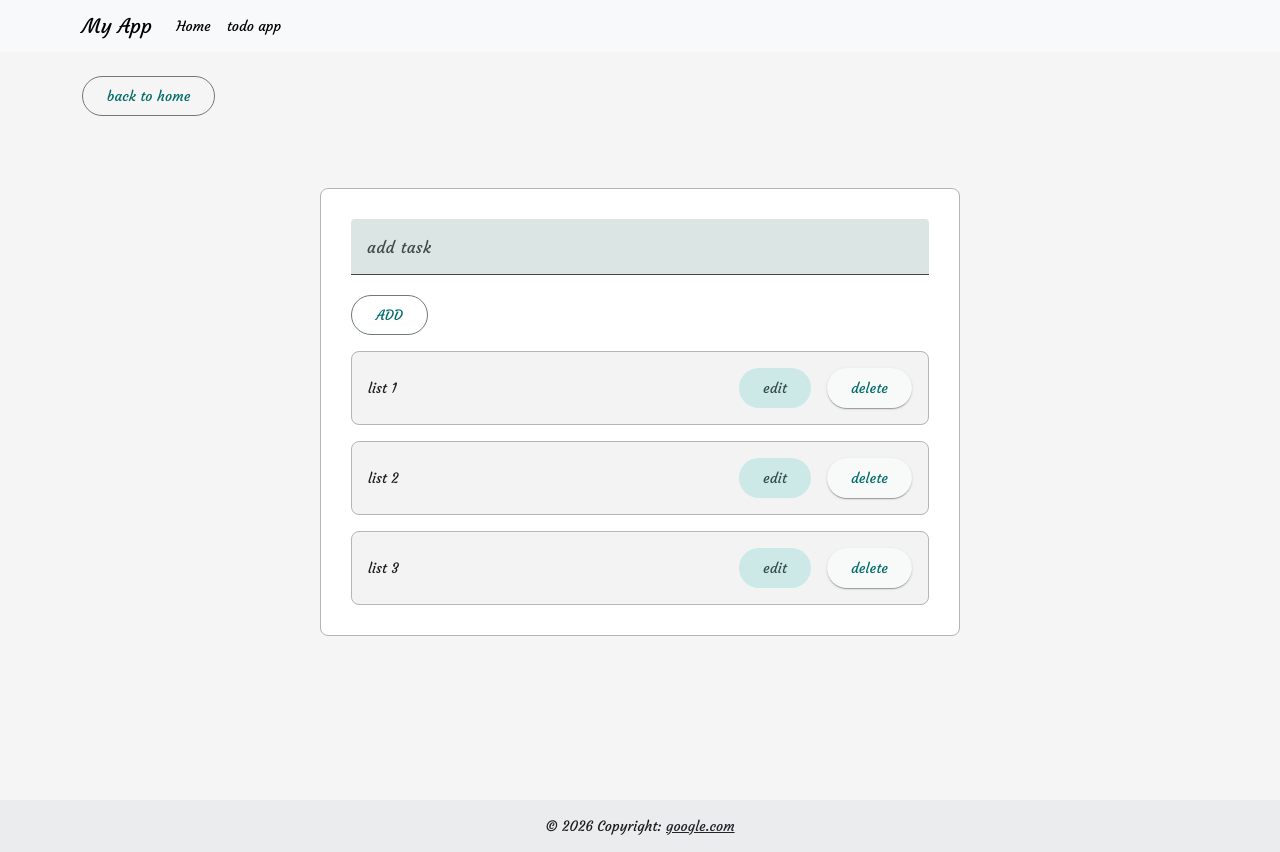
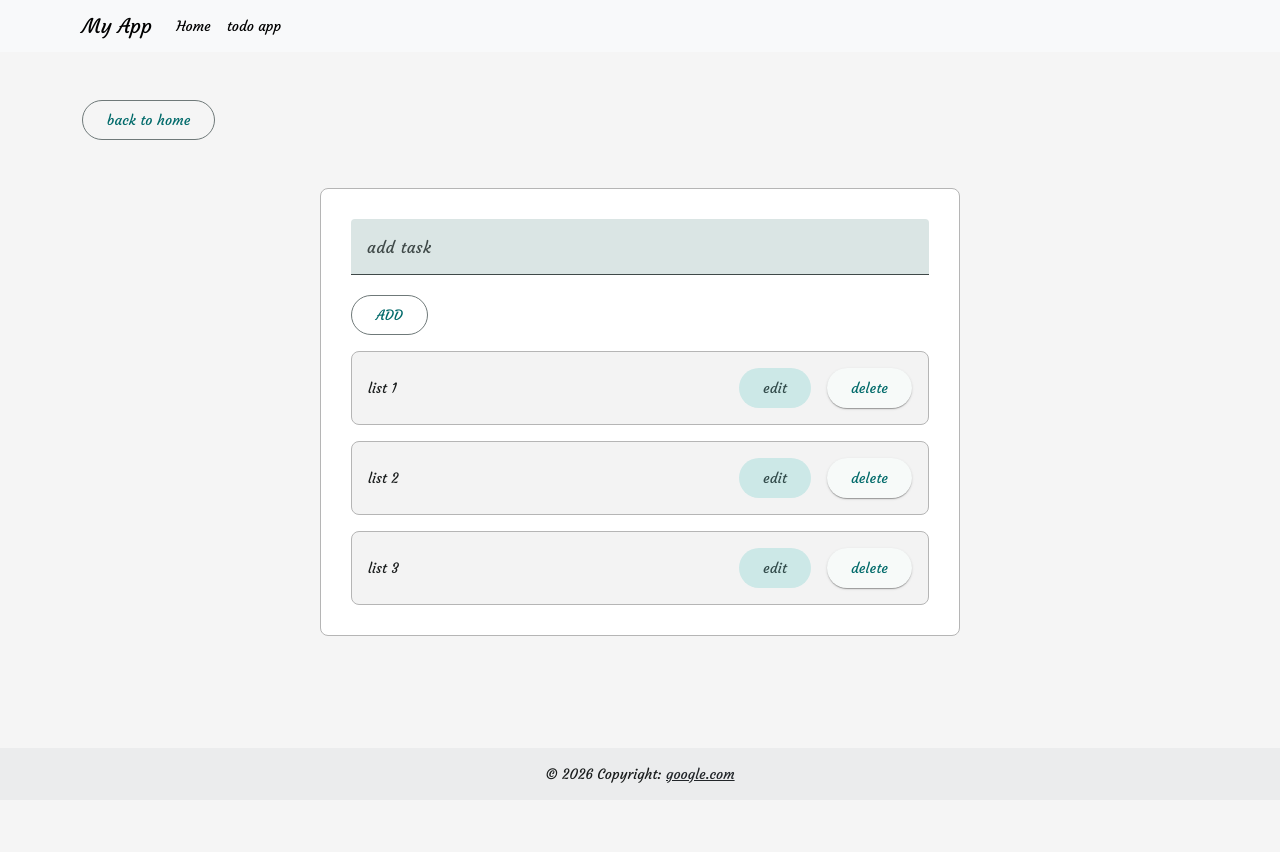
Before and after one commit to hebataha/my-angular-app, an Angular app: page /todoApp in a window 1280 px wide. After the commit the page ends 800 px from the top, so only its background shows below. Built offline with nearby package versions, Linux system fonts and the light colour scheme.

Commit message:
enhancement spaces

```diff
--- a/src/app/app.html
+++ b/src/app/app.html
@@ -1,5 +1,5 @@
 <app-header></app-header>
-<div class="app-container">
+<div class="app-container py-5">
     <router-outlet></router-outlet>
 </div>
 <app-footer></app-footer>
--- a/src/app/app.scss
+++ b/src/app/app.scss
@@ -1,3 +1,3 @@
 .app-container{
-  min-height: calc(100vh - 52px);
+  min-height: calc(100vh - 104px);
 }
--- a/src/app/todo/todo.html
+++ b/src/app/todo/todo.html
@@ -1,5 +1,5 @@
 <div class="container">
-    <button matButton="outlined" routerLink="/" class="my-4">back to home</button>
+    <button matButton="outlined" routerLink="/" >back to home</button>
 </div>
 <div class="">
     <div classs="row">
```
